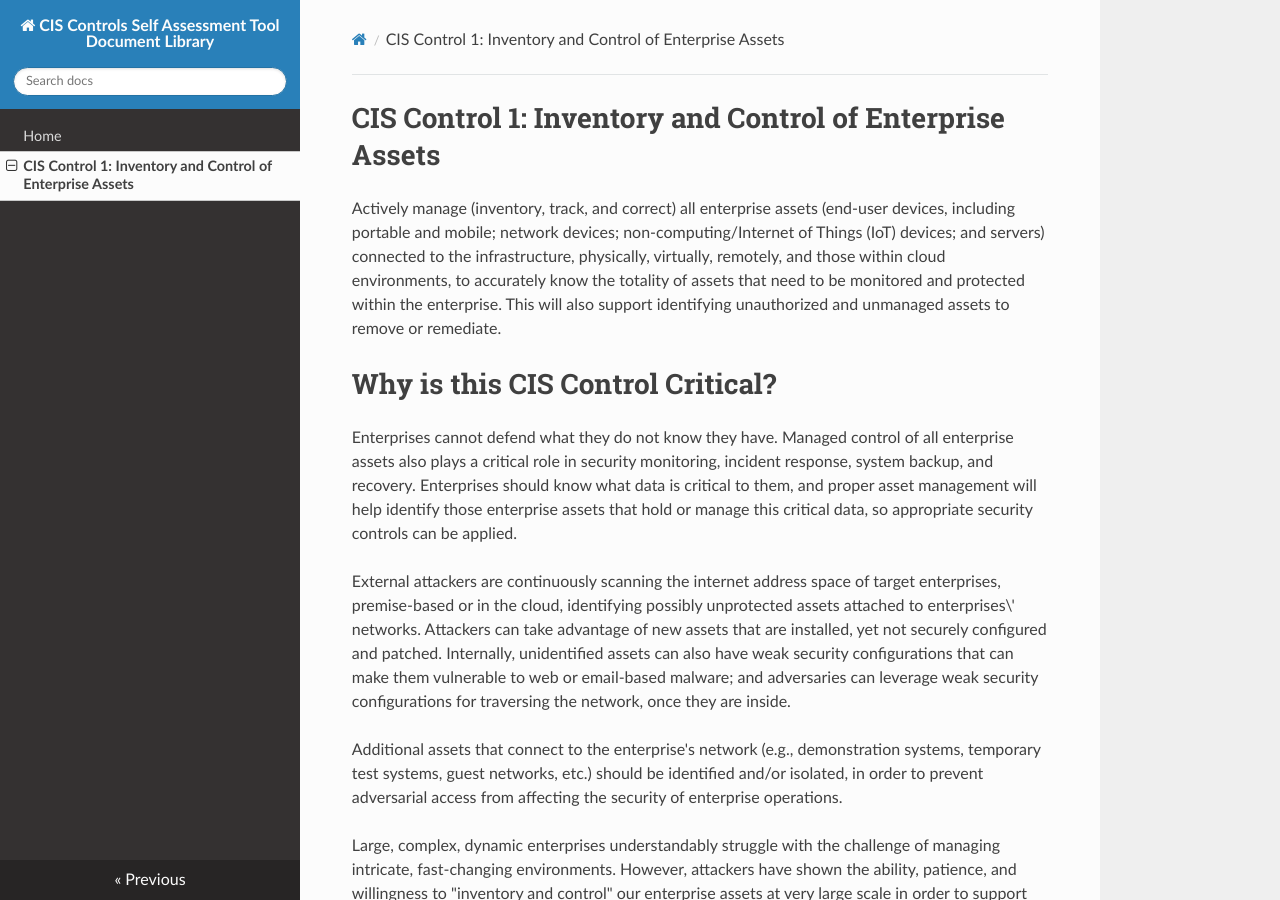
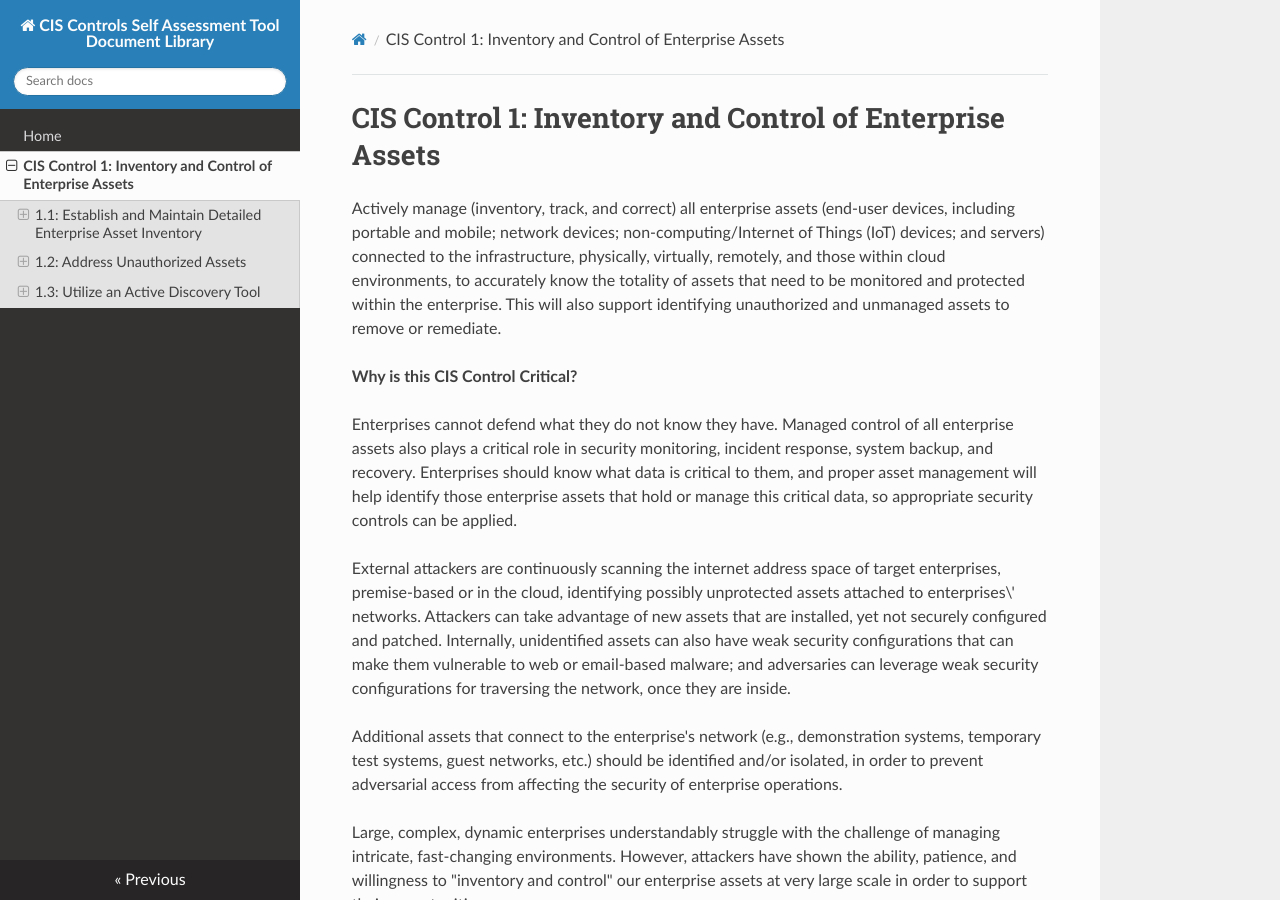
Before and after one commit to pswens/ControlsAssessmentSpecifications, an MkDocs documentation site: the page built from docs/source/Controls.md, in a window 1280 px wide and 900 px high. Built offline with MkDocs 1.6.1, drawn with Linux system fonts in a browser that asks for light colours; nearby versions of some CDN libraries.

```diff
--- a/docs/source/Controls.md
+++ b/docs/source/Controls.md
@@ -10,7 +10,7 @@ to be monitored and protected within the enterprise. This will also
 support identifying unauthorized and unmanaged assets to remove or
 remediate.
 
-# Why is this CIS Control Critical?
+**Why is this CIS Control Critical?**
 
 Enterprises cannot defend what they do not know they have. Managed
 control of all enterprise assets also plays a critical role in security
```
